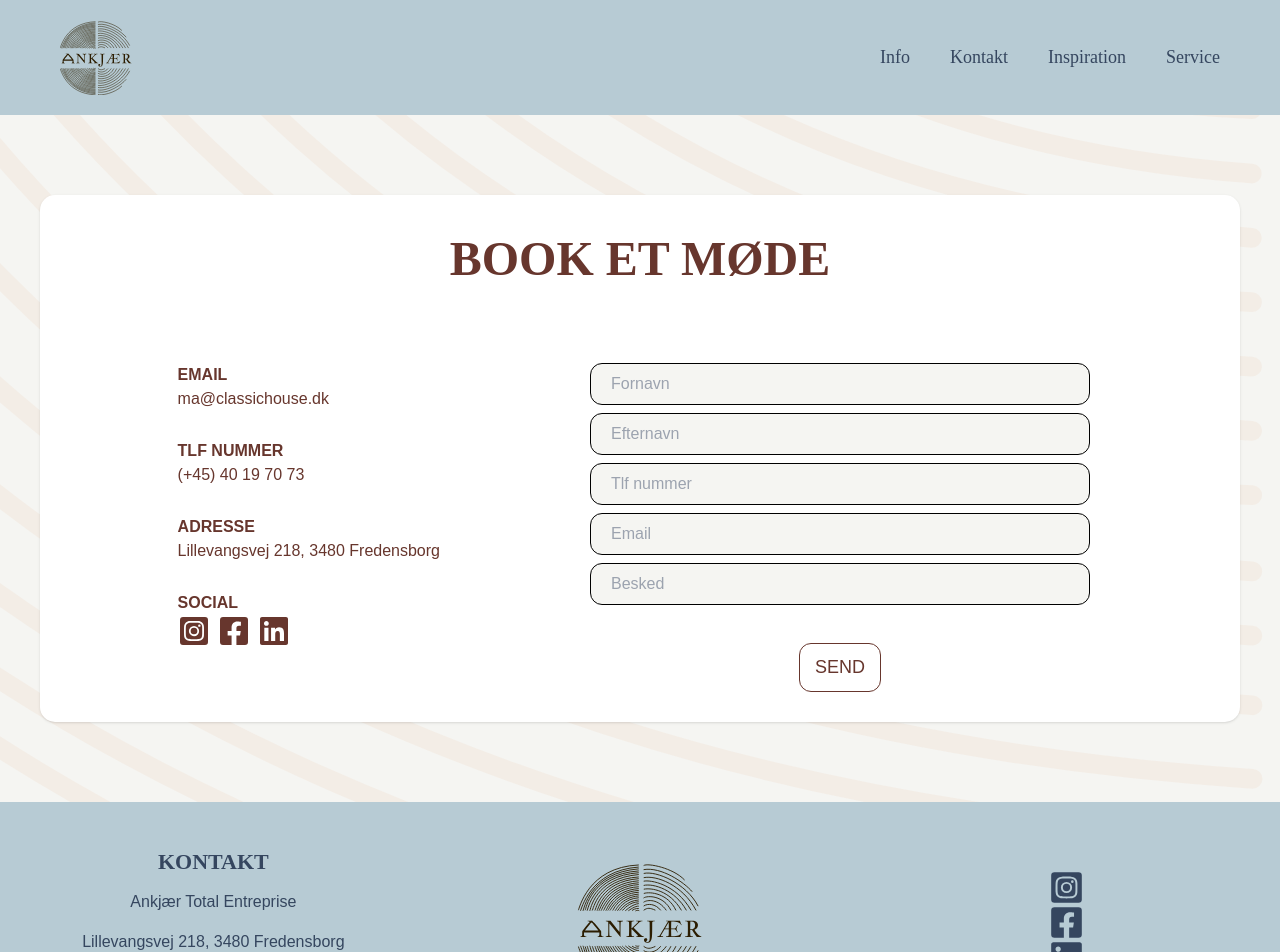
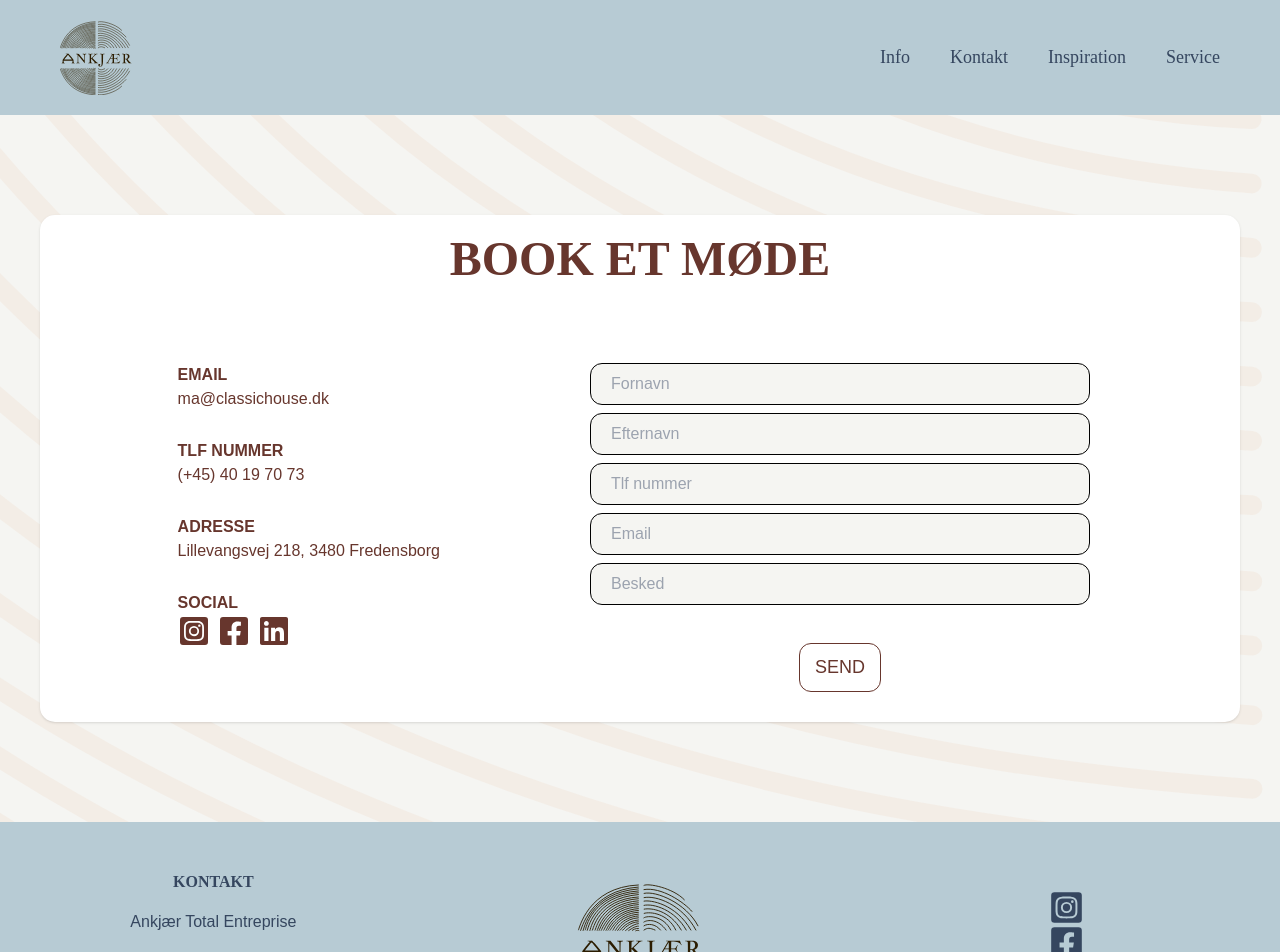
Before and after one commit to AlberteViendahl/forket-ate, a Next.js app: page /Kontakt in a window 1280 px wide. Shown: the top 952 px of the page. Built offline with nearby package versions, Linux system fonts and the light colour scheme; no server answers; a web font is replaced by a local one.

Commit message:
fix please

```diff
--- a/src/app/globals.css
+++ b/src/app/globals.css
@@ -38,12 +38,12 @@ body {
 
 h1 {
   font-family: "playfair";
-  font-size: 48px;
 }
 
-h2, h3, h4 {
+h2,
+h3,
+h4 {
   font-family: "playfair";
-  font-size: 22px;
 }
 
 p {
--- a/src/components/Formel.jsx
+++ b/src/components/Formel.jsx
@@ -39,8 +39,8 @@ const Formel = () => {
   };
 
   return (
-    <div className="bg-beige bg-image md:pb-20 pd:x-20 md:pt-20 xs:p-10 ">
-      <section className=" bg-white rounded-15 shadow pt-5">
+    <div className="bg-beige bg-image md:pb-20 pd:x-20 md:pt-20 xs:p-5 ">
+      <section className=" bg-white rounded-15 shadow xs:m-5">
         <h1 className="text-brown font-extrabold text-center xs:text-2xl md:text-5xl pb-10 pt-5">
           BOOK ET MØDE
         </h1>
--- a/src/components/Info.jsx
+++ b/src/components/Info.jsx
@@ -1,7 +1,7 @@
 const Info = () => {
   return (
-    <div className="flex flex-col mt-20 gap-6 px-4 pt-4 pb-4 sm:px-8 md:px-16 lg:px-24 max-w-4xl mx-auto my-10 bg-white rounded-15">
-      <h1 className="text-5xl font-bold text-brown pt-5 text-center pb-10">
+    <div className="flex flex-col mt-20 gap-6 px-4 pt-4 pb-4 sm:px-8 md:px-16 lg:px-24 max-w-4xl md:mx-auto xs:m-10 my-10 bg-white rounded-15">
+      <h1 className="md:text-5xl xs:text-2xl font-bold text-brown pt-5 text-center pb-10">
         STIFTEREN BAG <br></br> ANKJÆR TOTALENTREPRISE
       </h1>
       <img
--- a/src/components/ServiceIndhold.jsx
+++ b/src/components/ServiceIndhold.jsx
@@ -2,7 +2,7 @@ import Link from "next/link";
 
 const Service = () => {
   return (
-    <section className="m-20 rounded-12 bg-white">
+    <section className="md:m-20 xs:m-10 rounded-12 bg-white ">
       <h1 className="text-brown font-extrabold text-center xs:text-2xl md:text-5xl pt-10">
         FØLG DIT <br /> BYGGEPROJEKT
       </h1>
```
